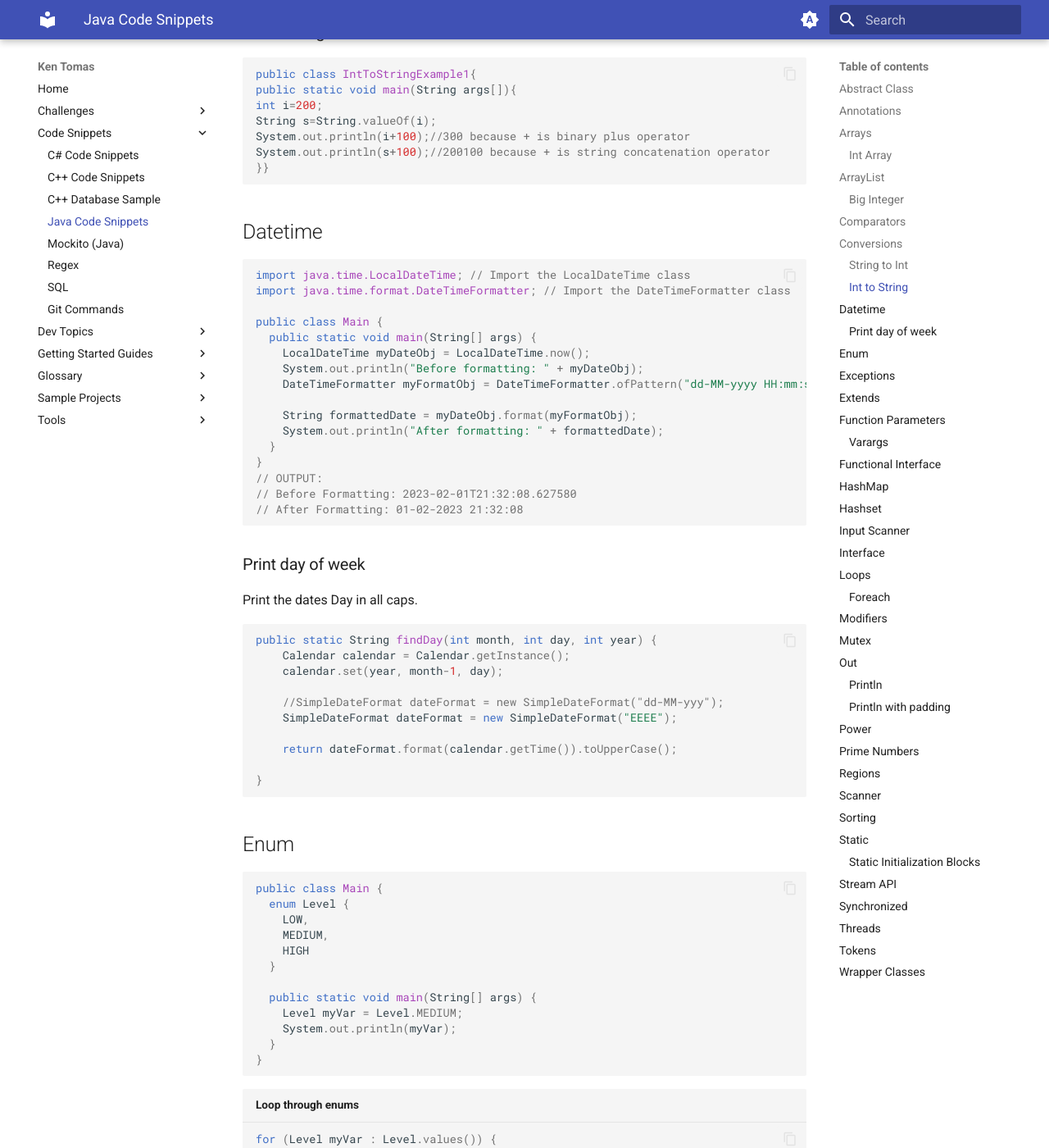
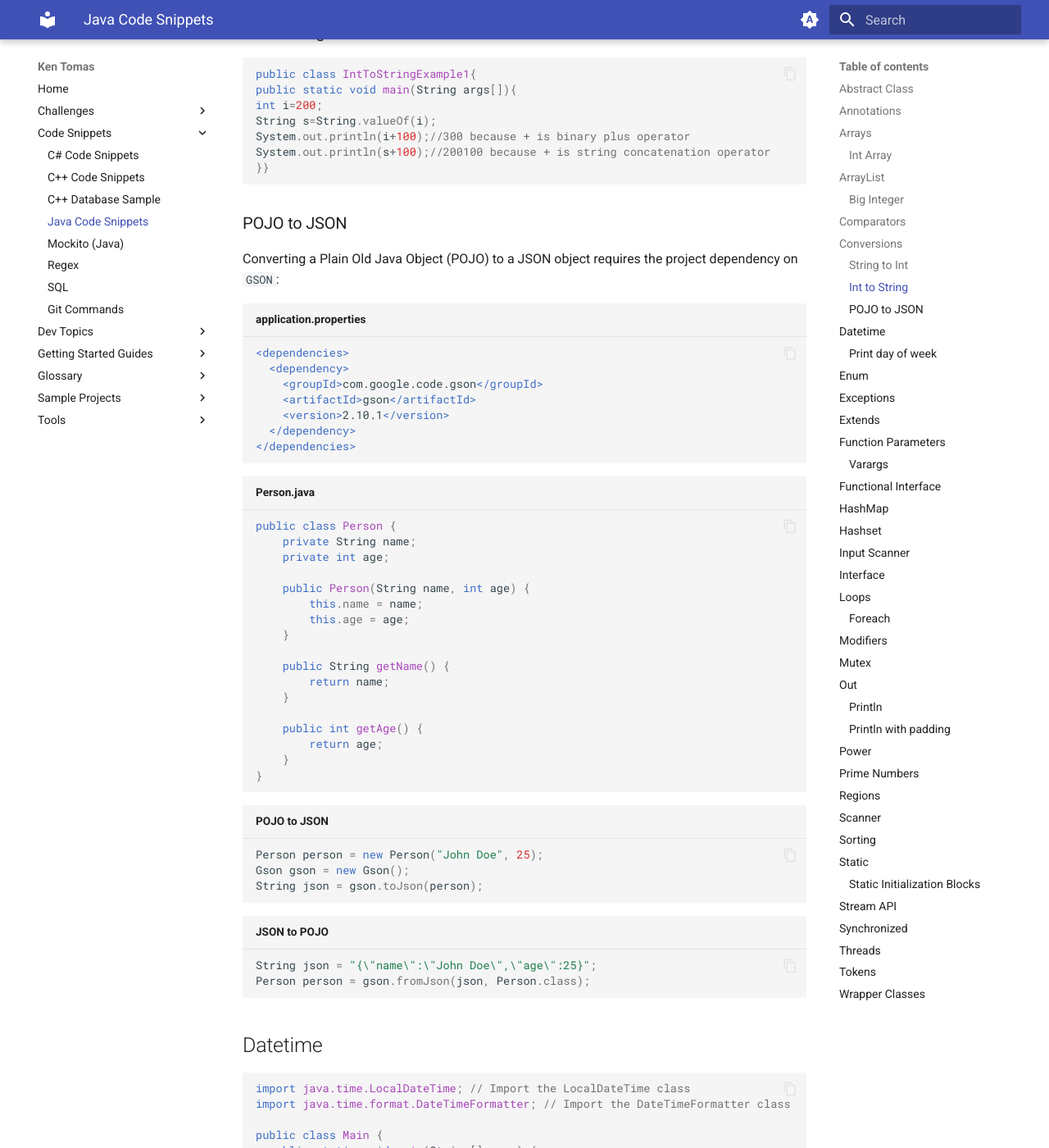
Before and after one commit to kentomas/kentomas.github.io, an MkDocs documentation site: the page built from docs/Code Snippets/Java.md, in a window 1280 px wide and 1400 px high, scrolled down 3529 px. Shown: the whole window at 82% size. Built offline with MkDocs 1.6.1 and Material for MkDocs 9.7.7, drawn with Linux system fonts in a browser that asks for light colours.

Commit message:
- Added java conversion of POJO to JSON.

````diff
--- a/docs/Code Snippets/Java.md
+++ b/docs/Code Snippets/Java.md
@@ -142,6 +142,51 @@ String s=String.valueOf(i);
 System.out.println(i+100);//300 because + is binary plus operator
 System.out.println(s+100);//200100 because + is string concatenation operator
 }}
+```
+
+### POJO to JSON
+
+Converting a Plain Old Java Object (POJO) to a JSON object requires the project dependency on `GSON`:
+
+```xml title="application.properties"
+<dependencies>
+  <dependency>
+    <groupId>com.google.code.gson</groupId>
+    <artifactId>gson</artifactId>
+    <version>2.10.1</version>
+  </dependency>
+</dependencies>
+```
+
+```java title="Person.java"
+public class Person {
+    private String name;
+    private int age;
+
+    public Person(String name, int age) {
+        this.name = name;
+        this.age = age;
+    }
+
+    public String getName() {
+        return name;
+    }
+
+    public int getAge() {
+        return age;
+    }
+}
+```
+
+```java title="POJO to JSON"
+Person person = new Person("John Doe", 25);
+Gson gson = new Gson();
+String json = gson.toJson(person);
+```
+
+```java title="JSON to POJO"
+String json = "{\"name\":\"John Doe\",\"age\":25}";
+Person person = gson.fromJson(json, Person.class);
 ```
 
 ## Datetime
````
